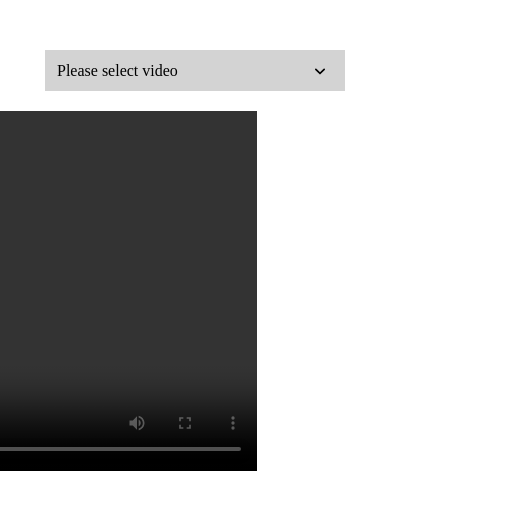
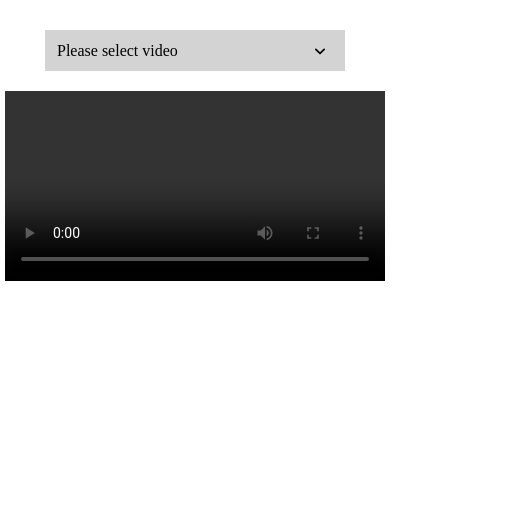
Before and after one commit to p0rsche/player-hw, a website built with webpack: page src/index.html in a window 390 px wide. Shown: the whole page, 515 px wide, since content can reach past the window. Built offline with nearby package versions, Linux system fonts and the light colour scheme.

Commit message:
Responsive styling so it looks good on small screens

```diff
--- a/assets/styles/styles.scss
+++ b/assets/styles/styles.scss
@@ -4,12 +4,14 @@
   display: flex;
   flex-direction: column;
   align-items: center;
-  margin: 50px;
+  margin: 30px 5px;
 }
 
 video {
-  width: 640px;
-  height: 360px;
+  width: 100% !important;
+  height: auto !important;
+  max-width: 640px;
+  max-height: 360px;
 
   background: transparent url("../images/transparent.png") no-repeat 0 0;
   -webkit-background-size: cover;
```
